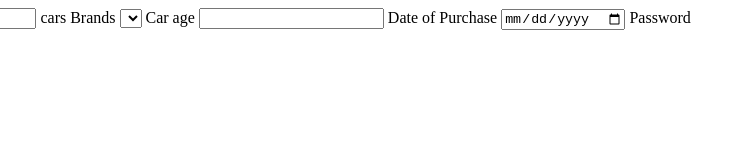
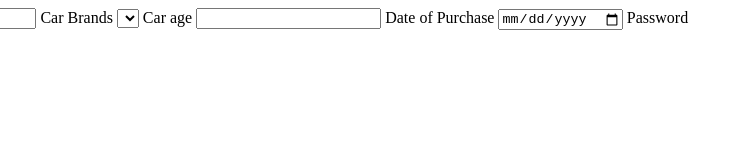
Before and after one commit to acciojob/car-insurance-form-Ishank123456, a website: page main.html in a window 1280 px wide. Shown: the full height of the page, 430-1160 px from the left. Drawn offline with Linux system fonts and the light colour scheme.

Commit message:
created a submission

```diff
--- a/main.html
+++ b/main.html
@@ -11,7 +11,7 @@
 			<input name="Name"type="Text" id="Name" required>
 		<label for="Email">Email</label>
 		<input name="Email"type="Email" id="" required>
-		<label for="cars">cars Brands</label>
+		<label for="cars">Car Brands</label>
 		<select name="Car Brands" id="cars">
 			<options value="BMW">BMW</options>
 			<options value="Audi">Audi</options>
@@ -24,9 +24,6 @@
 		<label for="password">Password</label>
 		<input name="Password" type="Password" id="password" required>
 		<button name="Submit Button" type="submit" id="submit">Submit</button>
-
-
 	</form>
 </body>
-
 </html>
```
